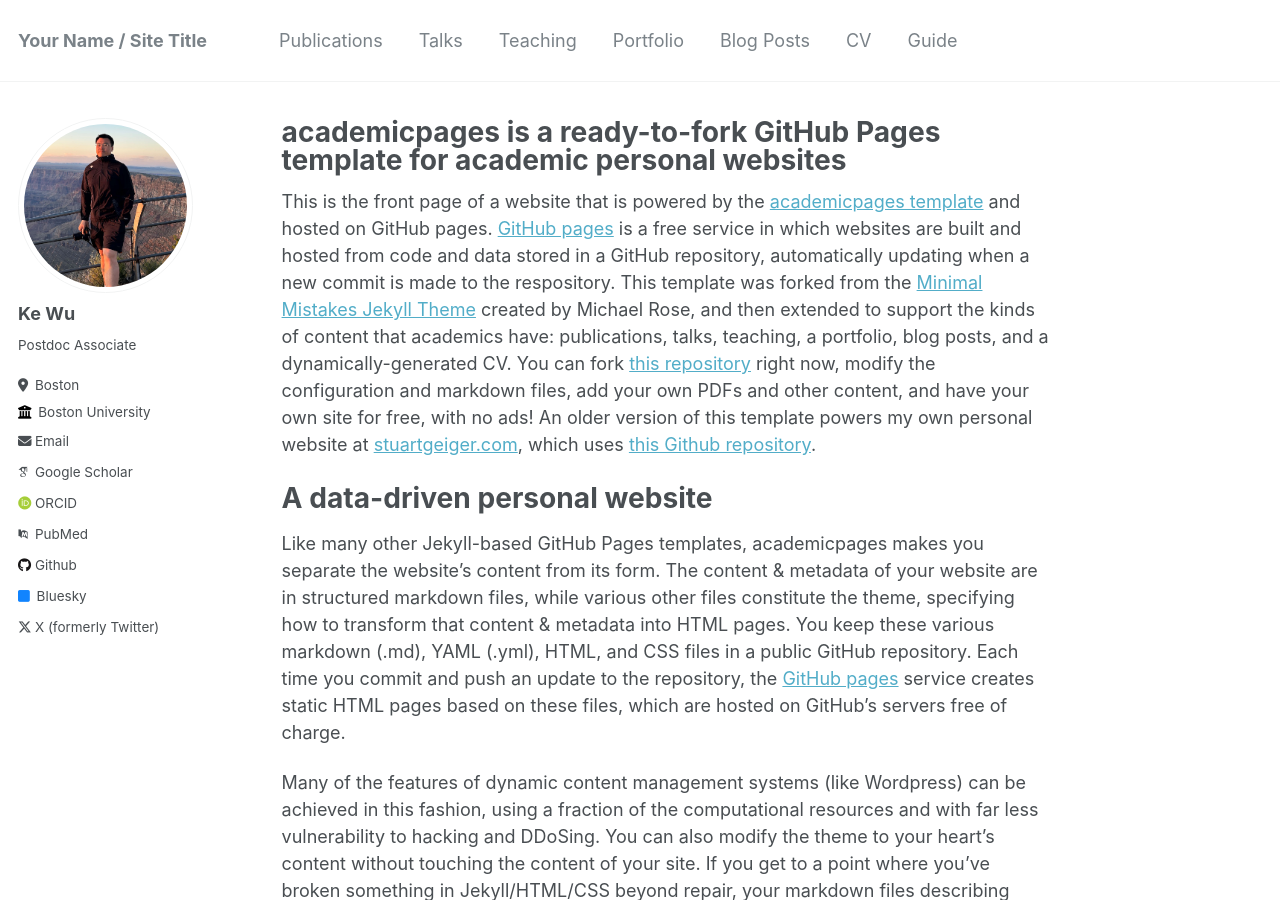
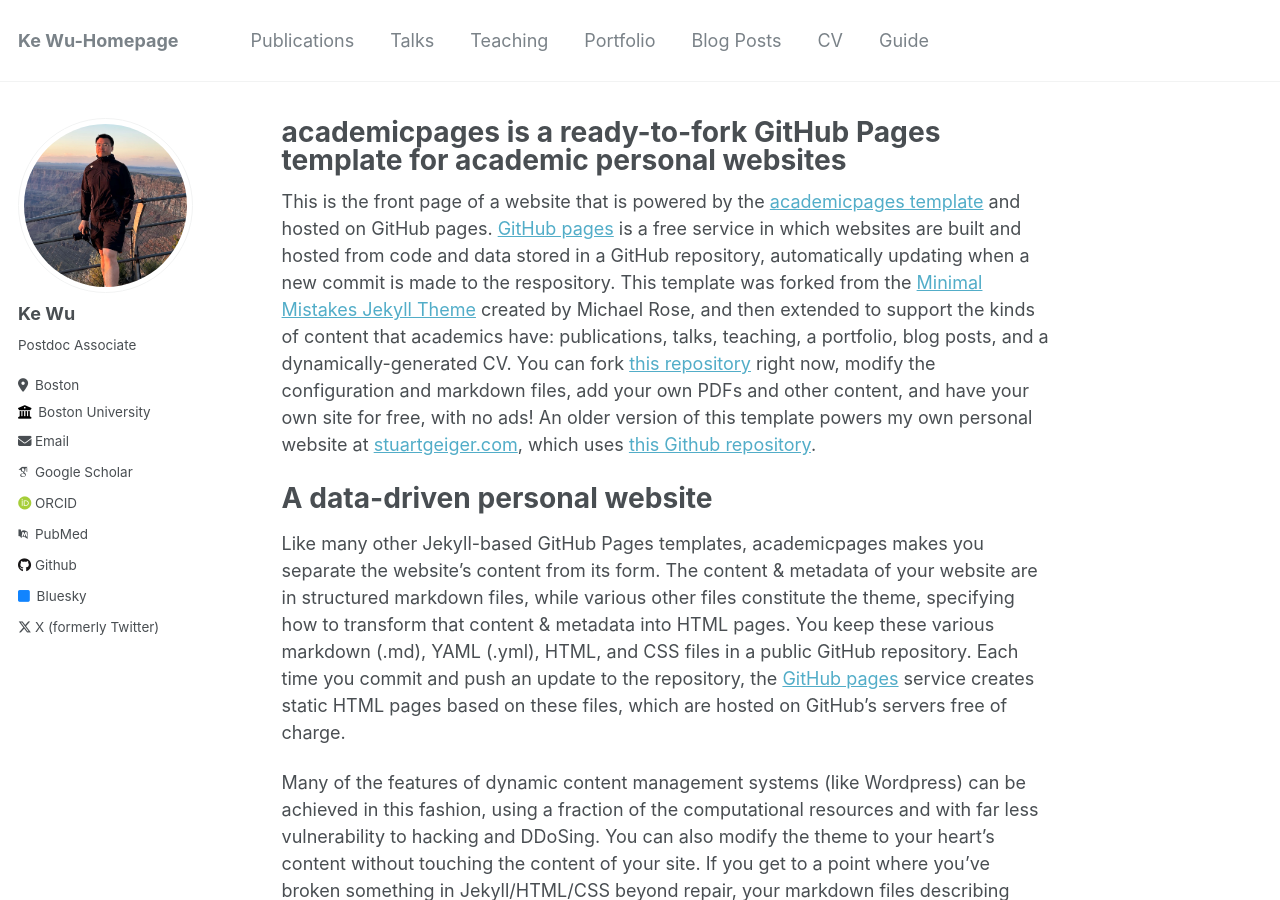
Before and after one commit to wuke0305/wuke0305.github.io, a Jekyll site: the page built from _pages/about.md, in a window 1280 px wide and 900 px high. Built offline with Jekyll 4.4.1, drawn with Linux system fonts in a browser that asks for light colours; some web fonts are replaced.

Commit message:
Update _config.yml

```diff
--- a/_config.yml
+++ b/_config.yml
@@ -8,13 +8,13 @@
 
 # Basic Site Settings
 locale                   : "en-US"
-title                    : "Your Name / Site Title"
+title                    : "Ke Wu-Homepage"
 title_separator          : "-"
 name                     : &name "Your Name"
 description              : &description "personal description"
-url                      : https://academicpages.github.io # the base hostname & protocol for your site e.g. "https://mmistakes.github.io"
+url                      : https://wuke0305.github.io # the base hostname & protocol for your site e.g. "https://mmistakes.github.io"
 baseurl                  : "" # the subpath of your site, e.g. "/blog"
-repository               : "academicpages/academicpages.github.io"
+repository               : "wuke0305.github.io"
 
 # Site Author - The following control what appear as part of the author content on the side bar.
 #               If a field is blank the icon and link will not appear, otherwise it will be shown.
```
